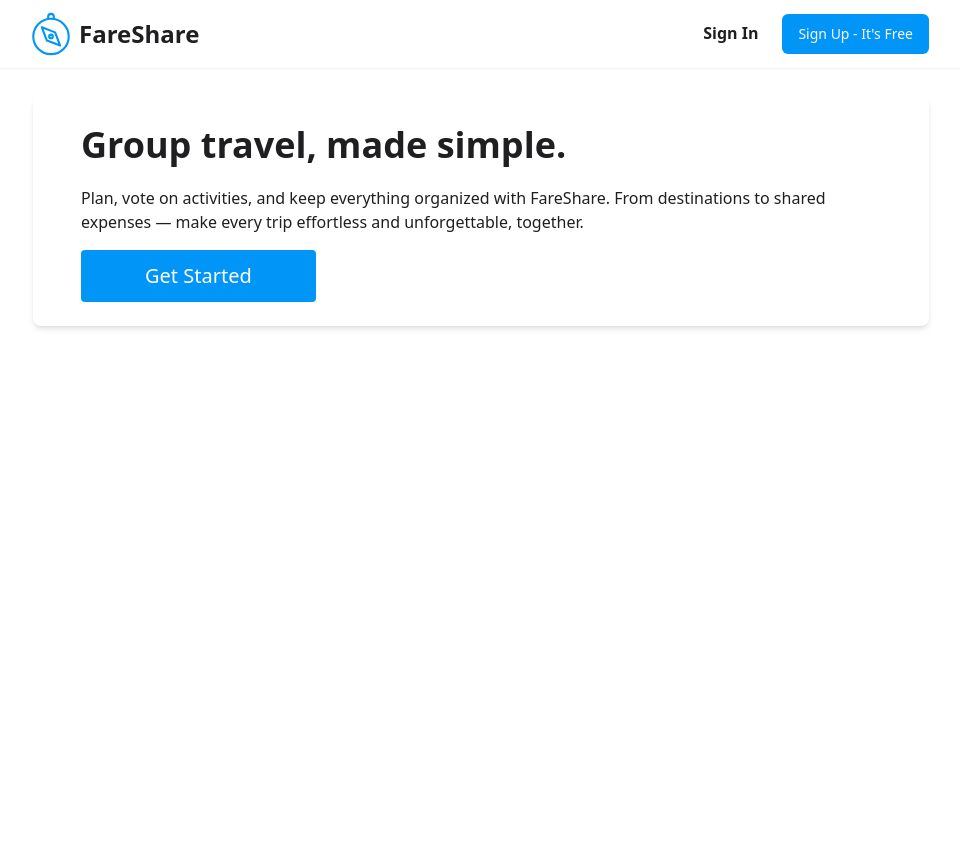
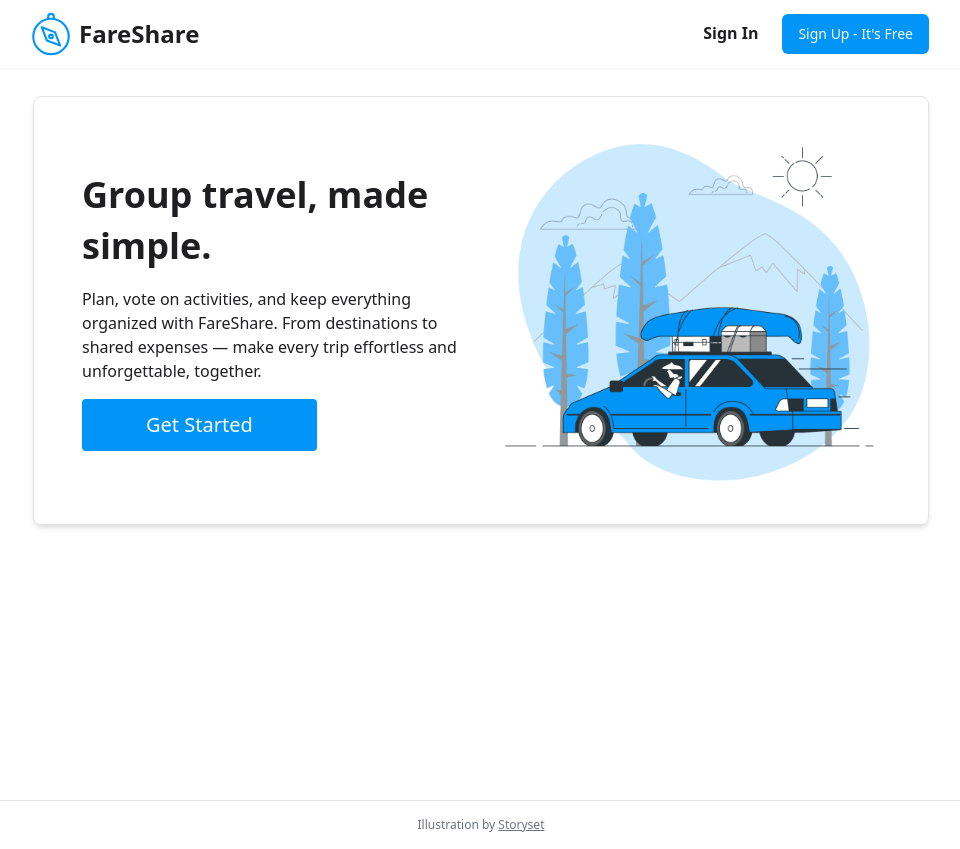
Before and after one commit to TravelApplication/fare-share, a Next.js app in the folder frontend/: page / in a window 1280 px wide. Shown: the whole page, without its empty margins (159-1119 px from the left). Before the commit the page ends 800 px from the top, so only its background shows below. Built offline with nearby package versions, Linux system fonts and the light colour scheme.

Commit message:
add redirect; add footer with assets link; add not found page

```diff
--- /dev/null
+++ b/frontend/app/(auth)/layout.tsx
@@ -0,0 +1,17 @@
+import React from 'react';
+import { cookies } from 'next/headers';
+import { redirect } from 'next/navigation';
+
+export default async function LoggedUserLayout({
+  children,
+}: {
+  children: React.ReactNode;
+}) {
+  const cookieStore = await cookies();
+  const token = cookieStore.get('token')?.value;
+  if (token) {
+    redirect('/trips');
+  }
+
+  return <>{children}</>;
+}
--- a/frontend/app/(root)/search/page.tsx
+++ b/frontend/app/(root)/search/page.tsx
@@ -20,15 +20,9 @@
 
       setLoading(true);
       setError(null);
-      const token = await getToken();
-      if (!token) {
-        logout();
-        return;
-      }
       try {
         const response = await axiosInstance.get(`user-info/search`, {
           params: { name: query, page: 0, size: 20 },
-          headers: { Authorization: `Bearer ${token}` },
         });
         setResults(response.data.content || []);
       } catch (error) {
--- a/frontend/app/(root)/trips/page.tsx
+++ b/frontend/app/(root)/trips/page.tsx
@@ -76,7 +76,7 @@
 
   return (
     <div>
-      <div className="flex justify-between">
+      <div className="flex justify-between gap-4 sm:p-0 p-2 sm:flex-row flex-col ">
         <Link
           href="/trips/create"
           className="flex items-center gap-1.5 text-body-semibold text-primary-500 hover:underline"
@@ -85,7 +85,7 @@
           <p>Add a Trip</p>
         </Link>
         {trips && trips.length > 0 && (
-          <div className="flex flex-col items-center text-gray-700 md:flex-row gap-4">
+          <div className="flex items-center text-gray-700 gap-4">
             <div className="font-semibold ">Sort By</div>
             <button
               className={`flex items-center gap-2 px-3 py-2  shadow-md ${
--- a/frontend/app/layout.tsx
+++ b/frontend/app/layout.tsx
@@ -41,6 +41,17 @@
             <Toaster />
           </section>
         </Suspense>
+        <footer className="w-full text-center text-xs text-gray-500 py-4 border-t">
+          Illustration by{' '}
+          <a
+            href="https://storyset.com/city"
+            target="_blank"
+            rel="noopener noreferrer"
+            className="underline hover:text-blue-600"
+          >
+            Storyset
+          </a>
+        </footer>
       </body>
     </html>
   );
--- /dev/null
+++ b/frontend/app/not-found.tsx
@@ -0,0 +1,36 @@
+'use client';
+import Link from 'next/link';
+import Image from 'next/image';
+
+export default function NotFound() {
+  return (
+    <div className="section py-6 px-6 md:px-12 border">
+      <div className="flex flex-col-reverse lg:flex-row items-center lg:gap-10 gap-4">
+        <div className="flex-1 text-center lg:text-left">
+          <h1 className="text-heading1-bold">Oops! Page not found.</h1>
+          <p className="mt-4 text-base">
+            The page you're looking for doesn't exist or has been moved.
+            <br />
+            Let's get you back on track.
+          </p>
+          <Link href="/">
+            <button className="primary-btn text-heading4-medium px-16 py-3 mt-6">
+              Go to Homepage
+            </button>
+          </Link>
+        </div>
+
+        <div className="flex-1 w-full max-w-md mx-auto">
+          <Image
+            src="/assets/lost-bro.png"
+            alt="Page Not Found"
+            width={600}
+            height={600}
+            className="w-full h-auto object-cover"
+            priority
+          />
+        </div>
+      </div>
+    </div>
+  );
+}
--- a/frontend/app/page.tsx
+++ b/frontend/app/page.tsx
@@ -1,20 +1,46 @@
-import React from 'react';
+'use client';
+import { useEffect } from 'react';
 import Link from 'next/link';
+import Image from 'next/image';
+import { getToken } from '@/lib/auth';
+import { useRouter } from 'next/navigation';
 
 export default function Home() {
+  const router = useRouter();
+
+  useEffect(() => {
+    const token = getToken();
+    if (token) {
+      router.push('/trips');
+    }
+  }, [router]);
+
   return (
-    <div className="section py-6 px-12">
-      <div>
+    <div className="section py-6 px-6 md:px-12 border">
+      <div className="flex flex-col-reverse lg:flex-row items-center lg:gap-10 gap-4">
+        <div className="flex-1">
           <h1 className="text-heading1-bold">Group travel, made simple.</h1>
           <p className="mt-4">
             Plan, vote on activities, and keep everything organized with
             FareShare. From destinations to shared expenses — make every trip
             effortless and unforgettable, together.
           </p>
-      </div>
           <button className="primary-btn text-heading4-medium px-16 py-3 mt-4">
             <Link href="/sign-up">Get Started</Link>
           </button>
         </div>
+
+        <div className="flex-1 w-full max-w-md mx-auto">
+          <Image
+            src="/assets/trip-placeholder.png"
+            alt="Trip placeholder"
+            width={600}
+            height={600}
+            className="w-full h-auto object-cover"
+            priority
+          />
+        </div>
+      </div>
+    </div>
   );
 }
```
Also changed, not shown: frontend/public/assets/lost-bro.png (added). Lines whose indentation alone changed are shown as unchanged.
